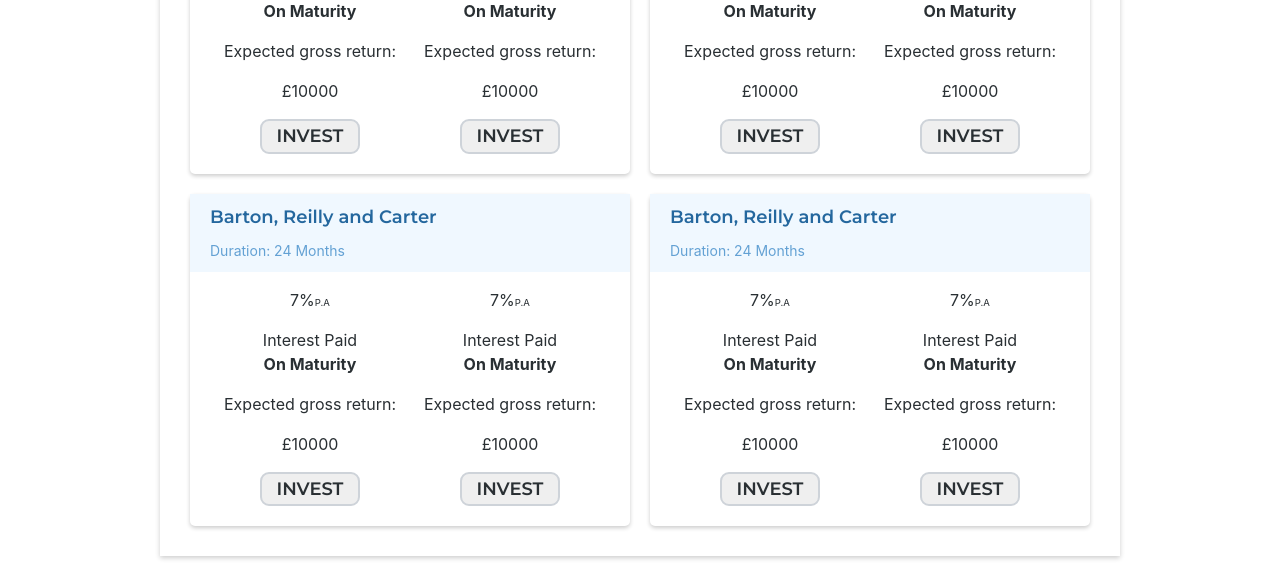
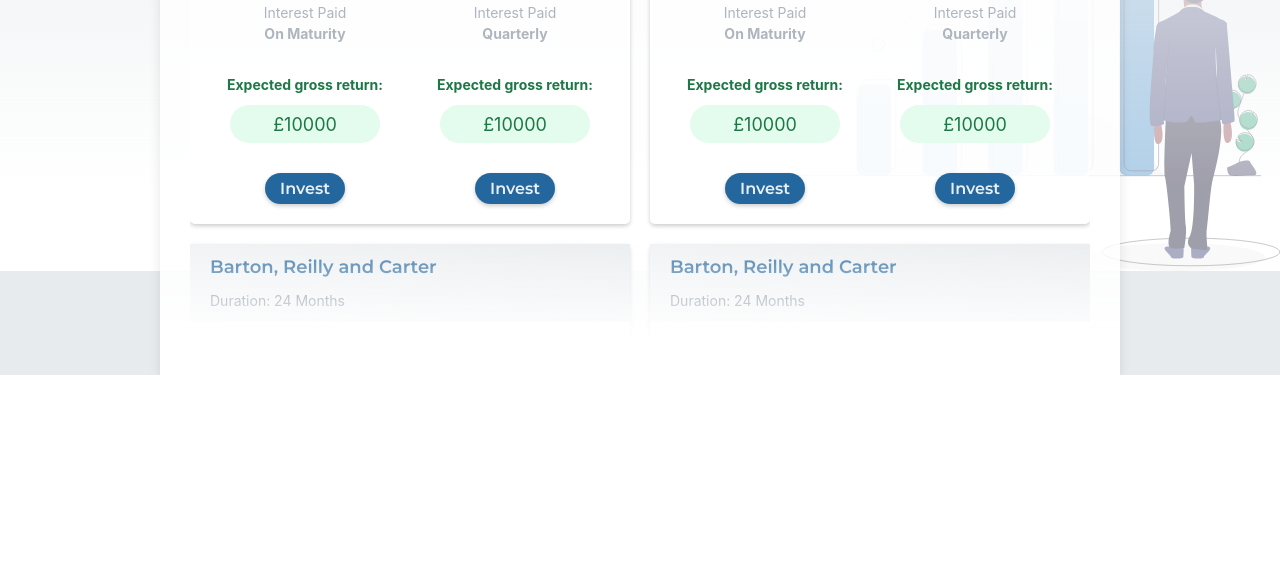
Before and after one commit to paulca55/simple-bonds, a website: page src/index.html in a window 1280 px wide. Shown: the part 579-1155 px from the top of the page. After the commit the page ends 954 px from the top, so only its background shows below. Drawn offline with nearby package versions, Linux system fonts and the light colour scheme; files that its build step writes are made by us from their sources.

Commit message:
Built out the bonds cards and styled them

```diff
--- a/src/index.html
+++ b/src/index.html
@@ -20,11 +20,7 @@
     <div class="wrapper">
       <header class="site-header">
         <div class="simple-bonds-logo">
-          <svg
-            viewBox="0 0 458 78"
-            fill="none"
-            xmlns="http://www.w3.org/2000/svg"
-          >
+          <svg viewBox="0 0 458 78" fill="none" xmlns="http://www.w3.org/2000/svg">
             <g class="logo-text">
               <path
                 d="M112.304 67.448C109.355 67.448 106.499 67 103.736 66.104C101.011 65.1707 98.864 63.976 97.296 62.52L99.368 58.152C100.861 59.496 102.765 60.5973 105.08 61.456C107.432 62.2773 109.84 62.688 112.304 62.688C115.552 62.688 117.979 62.1467 119.584 61.064C121.189 59.944 121.992 58.4693 121.992 56.64C121.992 55.296 121.544 54.2133 120.648 53.392C119.789 52.5333 118.707 51.88 117.4 51.432C116.131 50.984 114.32 50.48 111.968 49.92C109.019 49.2107 106.629 48.5013 104.8 47.792C103.008 47.0827 101.459 46 100.152 44.544C98.8827 43.0507 98.248 41.0533 98.248 38.552C98.248 36.4613 98.7893 34.576 99.872 32.896C100.992 31.216 102.672 29.872 104.912 28.864C107.152 27.856 109.933 27.352 113.256 27.352C115.571 27.352 117.848 27.6507 120.088 28.248C122.328 28.8453 124.251 29.704 125.856 30.824L124.008 35.304C122.365 34.2587 120.611 33.4747 118.744 32.952C116.877 32.392 115.048 32.112 113.256 32.112C110.083 32.112 107.693 32.6907 106.088 33.848C104.52 35.0053 103.736 36.4987 103.736 38.328C103.736 39.672 104.184 40.7733 105.08 41.632C105.976 42.4533 107.077 43.1067 108.384 43.592C109.728 44.04 111.539 44.5253 113.816 45.048C116.765 45.7573 119.136 46.4667 120.928 47.176C122.72 47.8853 124.251 48.968 125.52 50.424C126.827 51.88 127.48 53.84 127.48 56.304C127.48 58.3573 126.92 60.2427 125.8 61.96C124.68 63.64 122.981 64.984 120.704 65.992C118.427 66.9627 115.627 67.448 112.304 67.448Z"
@@ -68,11 +64,25 @@
                 fill="#24679E"
               />
             </g>
-            <path class="logo-graph-bar1" d="M6 49C6 47.8954 6.89543 47 8 47H19C20.1046 47 21 47.8954 21 49V65C21 66.1046 20.1046 67 19 67H8C6.89543 67 6 66.1046 6 65V49Z" fill="#24679E"/>
-            <path class="logo-graph-bar2" d="M32 39C32 37.8954 32.8954 37 34 37H45C46.1046 37 47 37.8954 47 39V65C47 66.1046 46.1046 67 45 67H34C32.8954 67 32 66.1046 32 65V39Z" fill="#24679E"/>
-            <path class="logo-graph-bar3" d="M58 29C58 27.8954 58.8954 27 60 27H71C72.1046 27 73 27.8954 73 29V65C73 66.1046 72.1046 67 71 67H60C58.8954 67 58 66.1046 58 65V29Z" fill="#24679E"/>
-            <path class="logo-graph-arrow"
-              d="M75.4537 0.0394918L63.3116 3.29974C63.1019 3.35595 62.9105 3.46653 62.7569 3.62035C62.6033 3.77416 62.4928 3.9658 62.4366 4.17598C62.3804 4.38617 62.3804 4.60748 62.4366 4.81767C62.4928 5.02785 62.6033 5.21949 62.7569 5.37331L65.7974 8.41997L49.6376 24.5339L40.7642 15.6425L27.7994 28.6335L20.1951 21.0138L0 41.2498L2.97691 44.234L20.1988 26.9722L27.8032 34.5919L40.7679 21.6009L49.6338 30.4835L68.7693 11.4029L71.6365 14.2759C71.7902 14.4298 71.9815 14.5404 72.1913 14.5967C72.4012 14.653 72.6221 14.653 72.8319 14.5967C73.0417 14.5404 73.2331 14.4297 73.3867 14.2758C73.5403 14.122 73.6508 13.9303 73.7071 13.7201L76.9596 1.55345C77.0142 1.34447 77.0135 1.12479 76.9573 0.916215C76.9011 0.707637 76.7914 0.517405 76.6392 0.364387C76.487 0.211369 76.2975 0.100882 76.0896 0.0438909C75.8816 -0.0131006 75.6624 -0.014615 75.4537 0.0394918V0.0394918Z" />
+            <path
+              class="logo-graph-bar1"
+              d="M6 49C6 47.8954 6.89543 47 8 47H19C20.1046 47 21 47.8954 21 49V65C21 66.1046 20.1046 67 19 67H8C6.89543 67 6 66.1046 6 65V49Z"
+              fill="#24679E"
+            />
+            <path
+              class="logo-graph-bar2"
+              d="M32 39C32 37.8954 32.8954 37 34 37H45C46.1046 37 47 37.8954 47 39V65C47 66.1046 46.1046 67 45 67H34C32.8954 67 32 66.1046 32 65V39Z"
+              fill="#24679E"
+            />
+            <path
+              class="logo-graph-bar3"
+              d="M58 29C58 27.8954 58.8954 27 60 27H71C72.1046 27 73 27.8954 73 29V65C73 66.1046 72.1046 67 71 67H60C58.8954 67 58 66.1046 58 65V29Z"
+              fill="#24679E"
+            />
+            <path
+              class="logo-graph-arrow"
+              d="M75.4537 0.0394918L63.3116 3.29974C63.1019 3.35595 62.9105 3.46653 62.7569 3.62035C62.6033 3.77416 62.4928 3.9658 62.4366 4.17598C62.3804 4.38617 62.3804 4.60748 62.4366 4.81767C62.4928 5.02785 62.6033 5.21949 62.7569 5.37331L65.7974 8.41997L49.6376 24.5339L40.7642 15.6425L27.7994 28.6335L20.1951 21.0138L0 41.2498L2.97691 44.234L20.1988 26.9722L27.8032 34.5919L40.7679 21.6009L49.6338 30.4835L68.7693 11.4029L71.6365 14.2759C71.7902 14.4298 71.9815 14.5404 72.1913 14.5967C72.4012 14.653 72.6221 14.653 72.8319 14.5967C73.0417 14.5404 73.2331 14.4297 73.3867 14.2758C73.5403 14.122 73.6508 13.9303 73.7071 13.7201L76.9596 1.55345C77.0142 1.34447 77.0135 1.12479 76.9573 0.916215C76.9011 0.707637 76.7914 0.517405 76.6392 0.364387C76.487 0.211369 76.2975 0.100882 76.0896 0.0438909C75.8816 -0.0131006 75.6624 -0.014615 75.4537 0.0394918V0.0394918Z"
+            />
           </svg>
         </div>
         <!-- END .simple-bonds-logo -->
@@ -119,14 +129,14 @@
           <div>
             <label for="investor-name">I am investing as:</label>
             <select id="investor-name" class="investor-name">
-              <option>Anne Purvisjfjfijfijfijfijfjiffiifj dddssdssss</option>
+              <option>Anne Purvis</option>
               <option>John Doe</option>
               <option>Sarah Smith</option>
               <option>Jack Jones</option>
             </select>
           </div>
           <div>
-            <label for="invest-amount">How much would you like to invest</label>
+            <label for="invest-amount">How much would you like to invest?</label>
             <div class="invest-amount-wrapper">
               <span class="invest-amount-symbol">&#163;</span>
               <input type="number" id="invest-amount" class="invest-amount" />
@@ -142,18 +152,18 @@
             </header>
             <div class="bond-type-container">
               <div class="bond-type bond-type--maturity">
-                <p class="bond-type__percent">7%<span class="bond-type__pa">P.A</span></p>
+                <p class="bond-type__percent">7%<span class="bond-type__pa"> P.A</span></p>
                 <p class="bond-type__interest">Interest Paid<br /><strong>On Maturity</strong></p>
                 <p class="bond-type__return">Expected gross return:</p>
                 <p class="bond-type__return-amount">£10000</p>
-                <button class="bond-type__invest-btn">Invest</button>
+                <button class="btn bond-type__invest-btn">Invest</button>
               </div>
               <div class="bond-type bond-type--quarterly">
-                <p class="bond-type__percent">7%<span class="bond-type__pa">P.A</span></p>
-                <p class="bond-type__interest">Interest Paid<br /><strong>On Maturity</strong></p>
+                <p class="bond-type__percent">4.75%<span class="bond-type__pa"> P.A</span></p>
+                <p class="bond-type__interest">Interest Paid<br /><strong>Quarterly</strong></p>
                 <p class="bond-type__return">Expected gross return:</p>
                 <p class="bond-type__return-amount">£10000</p>
-                <button class="bond-type__invest-btn">Invest</button>
+                <button class="btn bond-type__invest-btn">Invest</button>
               </div>
             </div>
           </div>
@@ -165,18 +175,18 @@
             </header>
             <div class="bond-type-container">
               <div class="bond-type bond-type--maturity">
-                <p class="bond-type__percent">7%<span class="bond-type__pa">P.A</span></p>
+                <p class="bond-type__percent">7%<span class="bond-type__pa"> P.A</span></p>
                 <p class="bond-type__interest">Interest Paid<br /><strong>On Maturity</strong></p>
                 <p class="bond-type__return">Expected gross return:</p>
                 <p class="bond-type__return-amount">£10000</p>
-                <button class="bond-type__invest-btn">Invest</button>
+                <button class="btn bond-type__invest-btn">Invest</button>
               </div>
               <div class="bond-type bond-type--quarterly">
-                <p class="bond-type__percent">7%<span class="bond-type__pa">P.A</span></p>
-                <p class="bond-type__interest">Interest Paid<br /><strong>On Maturity</strong></p>
+                <p class="bond-type__percent">4.75%<span class="bond-type__pa"> P.A</span></p>
+                <p class="bond-type__interest">Interest Paid<br /><strong>Quarterly</strong></p>
                 <p class="bond-type__return">Expected gross return:</p>
                 <p class="bond-type__return-amount">£10000</p>
-                <button class="bond-type__invest-btn">Invest</button>
+                <button class="btn bond-type__invest-btn">Invest</button>
               </div>
             </div>
           </div>
@@ -188,18 +198,18 @@
             </header>
             <div class="bond-type-container">
               <div class="bond-type bond-type--maturity">
-                <p class="bond-type__percent">7%<span class="bond-type__pa">P.A</span></p>
+                <p class="bond-type__percent">7%<span class="bond-type__pa"> P.A</span></p>
                 <p class="bond-type__interest">Interest Paid<br /><strong>On Maturity</strong></p>
                 <p class="bond-type__return">Expected gross return:</p>
                 <p class="bond-type__return-amount">£10000</p>
-                <button class="bond-type__invest-btn">Invest</button>
+                <button class="btn bond-type__invest-btn">Invest</button>
               </div>
               <div class="bond-type bond-type--quarterly">
-                <p class="bond-type__percent">7%<span class="bond-type__pa">P.A</span></p>
-                <p class="bond-type__interest">Interest Paid<br /><strong>On Maturity</strong></p>
+                <p class="bond-type__percent">4.75%<span class="bond-type__pa"> P.A</span></p>
+                <p class="bond-type__interest">Interest Paid<br /><strong>Quarterly</strong></p>
                 <p class="bond-type__return">Expected gross return:</p>
                 <p class="bond-type__return-amount">£10000</p>
-                <button class="bond-type__invest-btn">Invest</button>
+                <button class="btn bond-type__invest-btn">Invest</button>
               </div>
             </div>
           </div>
@@ -211,18 +221,18 @@
             </header>
             <div class="bond-type-container">
               <div class="bond-type bond-type--maturity">
-                <p class="bond-type__percent">7%<span class="bond-type__pa">P.A</span></p>
+                <p class="bond-type__percent">7%<span class="bond-type__pa"> P.A</span></p>
                 <p class="bond-type__interest">Interest Paid<br /><strong>On Maturity</strong></p>
                 <p class="bond-type__return">Expected gross return:</p>
                 <p class="bond-type__return-amount">£10000</p>
-                <button class="bond-type__invest-btn">Invest</button>
+                <button class="btn bond-type__invest-btn">Invest</button>
               </div>
               <div class="bond-type bond-type--quarterly">
-                <p class="bond-type__percent">7%<span class="bond-type__pa">P.A</span></p>
-                <p class="bond-type__interest">Interest Paid<br /><strong>On Maturity</strong></p>
+                <p class="bond-type__percent">4.75%<span class="bond-type__pa"> P.A</span></p>
+                <p class="bond-type__interest">Interest Paid<br /><strong>Quarterly</strong></p>
                 <p class="bond-type__return">Expected gross return:</p>
                 <p class="bond-type__return-amount">£10000</p>
-                <button class="bond-type__invest-btn">Invest</button>
+                <button class="btn bond-type__invest-btn">Invest</button>
               </div>
             </div>
           </div>
--- a/src/scss/_buttons.scss
+++ b/src/scss/_buttons.scss
@@ -1,28 +1,32 @@
 .btn {
   @include headings-font();
   @include transition();
-  border: 2px solid $color__grey4;
-  border-radius: 0.5em;
+  background: $color__primary3;
+  color: rgba(255, 255, 255, 0.9);
+  border: 2px solid transparent;
+  border-radius: 1em;
   display: inline-block;
   padding: 0.1em 0.8em;
   position: relative;
   text-transform: uppercase;
   white-space: nowrap;
-  font-size: 1.8rem;
+  font-size: 1.6rem;
   outline: none;
+  box-shadow: 0 0.2rem 0.4rem rgba(0, 0, 0, 0.2);
+  text-transform: capitalize;
 
-  &:visited {
-    color: red;
+  &:focus {
+    border: 2px solid #fff !important;
   }
 
-  &:focus,
-  &:hover,
-  &:active {
-    border: 2px solid $color__primary5;
-    transform: translateY(-2px);
+  &:hover {
+    background: $color__primary4;
+    transform: translateY(-1px);
+    box-shadow: 0 0.3rem 0.5rem rgba(0, 0, 0, 0.2);
   }
 
   &:active {
     top: 1px;
+    background: $color__primary2;
   }
 }
--- a/src/scss/_forms.scss
+++ b/src/scss/_forms.scss
@@ -15,22 +15,14 @@
 input[type="color"],
 textarea {
   @include transition();
-  font-size: 1.8rem;
   font-weight: bold;
   border: 2px solid $color__grey4;
-  padding: 0.3em 0.2em 0.3em 0.6em;
+  padding: 0.7em 0.8em;
   background-color: #fff;
   -webkit-appearance: none;
-  border-radius: 0;
+  border-radius: 0.5em;
   width: 100%;
   outline: none;
-}
-
-button,
-input[type="button"],
-input[type="reset"],
-input[type="submit"] {
-  @extend .btn;
 }
 
 input:focus,
@@ -39,6 +31,13 @@
 button:focus {
   border: 2px solid $color__primary5;
   box-shadow: 0 0 0 0.4rem rgba($color__primary5, 0.4);
+}
+
+button,
+input[type="button"],
+input[type="reset"],
+input[type="submit"] {
+  @extend .btn;
 }
 
 input[type="checkbox"]:focus,
@@ -59,7 +58,7 @@
   // font-size: 16px;
   font-weight: bold;
   line-height: 1.3;
-  padding: 0.6em 2em 0.5em 0.8em;
+  padding: 0.6em 2em 0.6em 0.8em;
   max-width: 100%;
   margin: 0 0 3rem 1em;
   border: 2px solid $color__grey4;
@@ -89,20 +88,16 @@
 
 .investment-form {
   margin-bottom: 5rem;
-}
-
-.investor-name {
-  // width: 25ch;
-  // padding-right: 5rem;
+  background: url("../images/investing2.svg") no-repeat right center / contain;
 }
 
 .invest-amount-wrapper {
   @include transition();
   display: flex;
+  align-items: center;
   background-color: #fff;
   max-width: 35ch;
-  padding: 0.6rem 0.8rem;
-  border-radius: 0.5rem;
+  border-radius: 0.5em;
   border: 2px solid $color__grey4;
 }
 
@@ -121,12 +116,13 @@
 
 .invest-amount-symbol {
   @include headings-font();
+  @include transition();
   font-size: 2rem;
-  padding-left: 0.5rem;
+  padding-left: 0.7em;
   color: $color__grey6;
 }
 
 input.invest-amount {
-  border: none;
+  border: 2px solid transparent;
   box-shadow: none;
 }
--- a/src/scss/_main.scss
+++ b/src/scss/_main.scss
@@ -1,12 +1,18 @@
 body {
   font-family: -apple-system, BlinkMacSystemFont, "Segoe UI", Roboto, Oxygen-Sans, Ubuntu, Cantarell,
     "Helvetica Neue", sans-serif;
-  // background-image: linear-gradient(to bottom, $color__primary7, #fff);
+  background-image: linear-gradient(to bottom, $color__grey2 40%, rgba(255, 255, 255, 0.5) 90%),
+    url("../images/investing.svg");
+  background-repeat: repeat, no-repeat;
+  background-position: right bottom;
+  background-size: auto, auto 50%;
   padding: 2rem;
 }
 
 .wrapper {
   max-width: 960px;
+  height: 100%;
+  max-height: 100vh;
   margin: 0 auto;
 }
 
@@ -26,24 +32,42 @@
 }
 
 .content {
+  background-color: rgba(255, 255, 255, 0.8);
   padding: 3rem;
-  box-shadow: 0 0.2rem 0.5rem rgba(0, 0, 0, 0.2);
+  box-shadow: 0 0.2rem 1.2rem rgba(0, 0, 0, 0.1);
+  border-radius: 0.5rem;
+  position: relative;
+
+  &::after {
+    display: block;
+    content: "";
+    height: 150px;
+    width: 100%;
+    position: absolute;
+    bottom: 0;
+    left: 0;
+    background-image: linear-gradient(to bottom, transparent, #fff 80%);
+  }
 }
 
 .bonds-container {
   display: grid;
   grid-template-columns: 1fr 1fr;
   grid-gap: 2rem;
+  min-height: 500px;
+  max-height: 30vh;
+  overflow-y: auto;
 }
 
 .bond {
   padding: 0 2rem 2rem;
   box-shadow: 0 0.2rem 0.4rem rgba(0, 0, 0, 0.2);
   border-radius: 0.5rem;
+  background-color: rgba(255, 255, 255, 0.5);
 }
 
 .bond-header {
-  background-color: $color__primary7;
+  background-image: linear-gradient(45deg, $color__grey1, $color__grey2);
   margin-left: -2rem;
   margin-right: -2rem;
   padding: 1rem 2rem;
@@ -57,7 +81,25 @@
 
 .bond__duration {
   font-size: 1.4rem;
-  color: $color__primary5;
+  color: rgba($color__primary1, 0.7);
+}
+
+.bond-type__return {
+  font-size: 1.4rem;
+  color: $color__accent2-b;
+  margin-top: 3rem;
+  margin-bottom: 1rem;
+  font-weight: bold;
+}
+
+.bond-type__return-amount {
+  font-size: 1.8rem;
+  padding: 0.3em;
+  color: $color__accent2-b;
+  background-color: $color__accent2-g;
+  margin: 0 2rem 0;
+  margin-bottom: 3rem;
+  border-radius: 2em;
 }
 
 .bond-type-container {
@@ -65,13 +107,27 @@
   text-align: center;
 }
 
+.bond-type-container div:first-of-type {
+  margin-right: 2rem;
+}
+
 .bond-type {
   flex: 1;
 }
 
 .bond-type__percent {
+  @include headings-font;
+  font-size: 3rem;
+  margin-top: 2rem;
+  margin-bottom: 1rem;
+  color: $color__primary5;
 }
 
 .bond-type__pa {
   font-size: 60%;
 }
+
+.bond-type__interest {
+  color: $color__grey5;
+  font-size: 1.4rem;
+}
```
Also changed, not shown: src/js/scripts.js (+6 -1 lines), dist/css/style.css, dist/images/investing.svg (added), dist/images/investing2.svg (added), dist/images/undraw_invest_88iw.svg (added), dist/images/undraw_investing_7u74.svg (added), dist/index.html, dist/js/scripts.js, src/images/investing.svg (added), src/images/investing2.svg (added).
